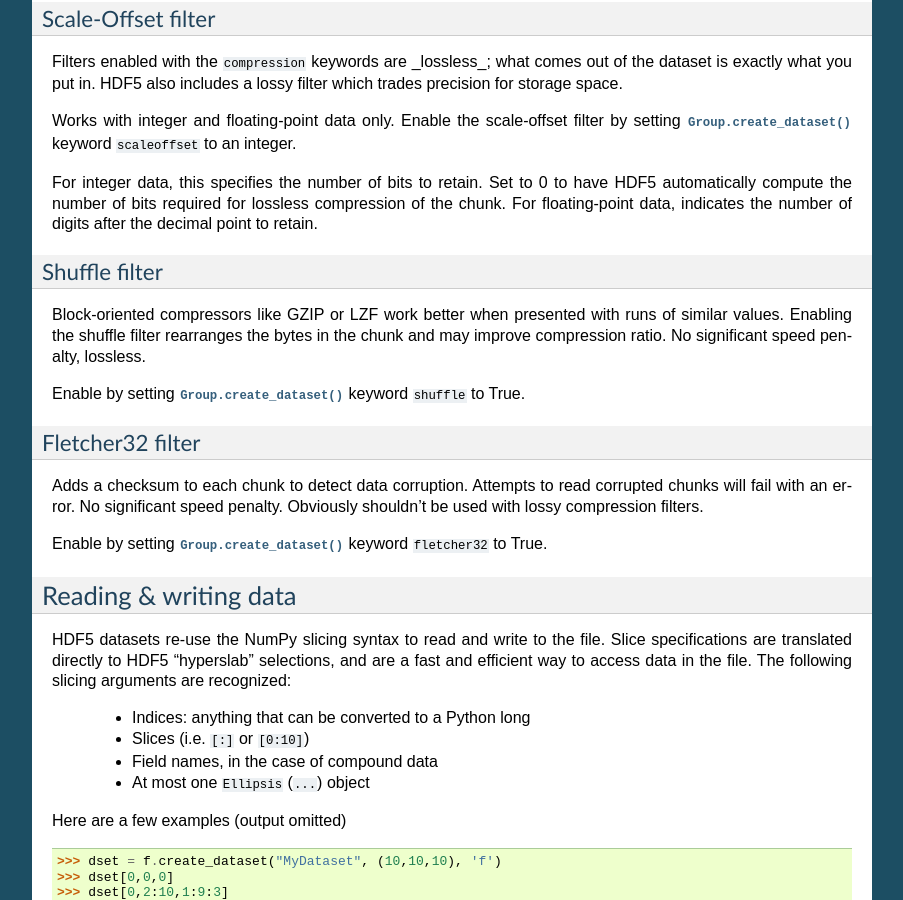
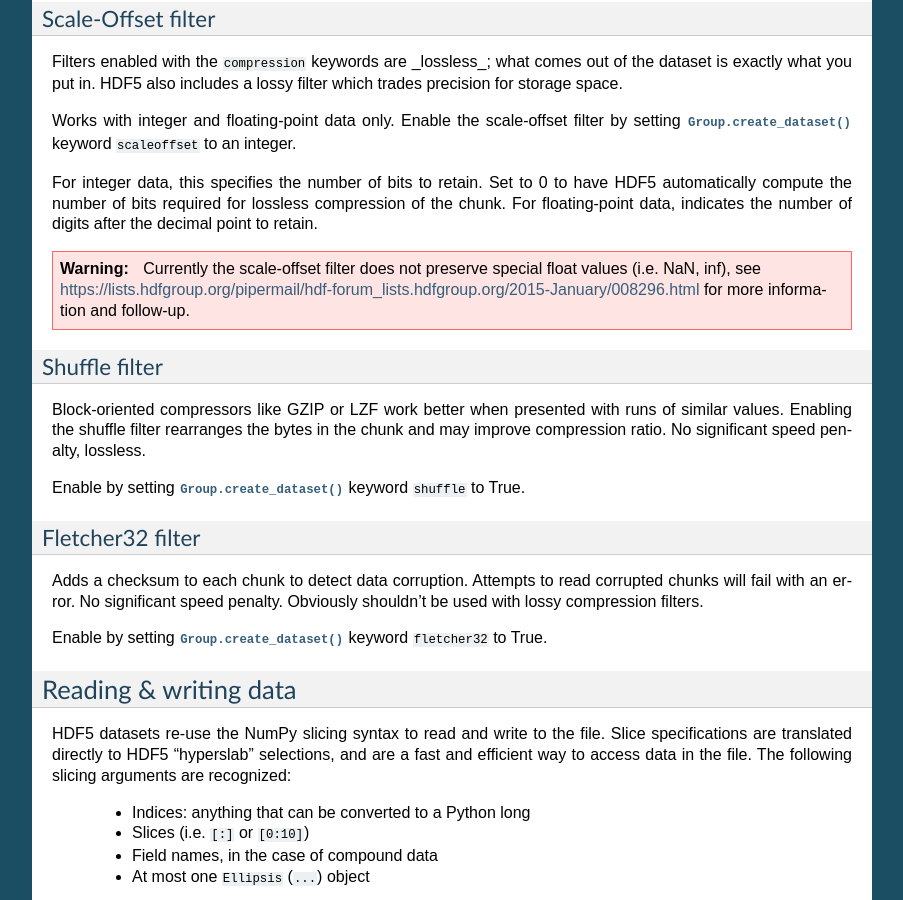
Before and after one commit to h5py/h5py, a Sphinx documentation site: the page built from docs/high/dataset.rst, in a window 1280 px wide and 900 px high, scrolled down 2526 px. Shown: the whole window, without its empty margins (198-1101 px from the left). Built offline with Sphinx 7.4.7, drawn with Linux system fonts in a browser that asks for light colours; pages that are not in the unit, such as notebooks, are missing from menus.

Commit message:
DOC: Add warning to docs about NaN and scale-offset filter

```diff
--- a/docs/high/dataset.rst
+++ b/docs/high/dataset.rst
@@ -178,6 +178,12 @@ For integer data, this specifies the number of bits to retain.  Set to 0 to have
 HDF5 automatically compute the number of bits required for lossless compression
 of the chunk.  For floating-point data, indicates the number of digits after
 the decimal point to retain.
+
+.. warning::
+    Currently the scale-offset filter does not preserve special float values
+    (i.e. NaN, inf), see
+    https://lists.hdfgroup.org/pipermail/hdf-forum_lists.hdfgroup.org/2015-January/008296.html
+    for more information and follow-up.
 
 
 .. _dataset_shuffle:
```
